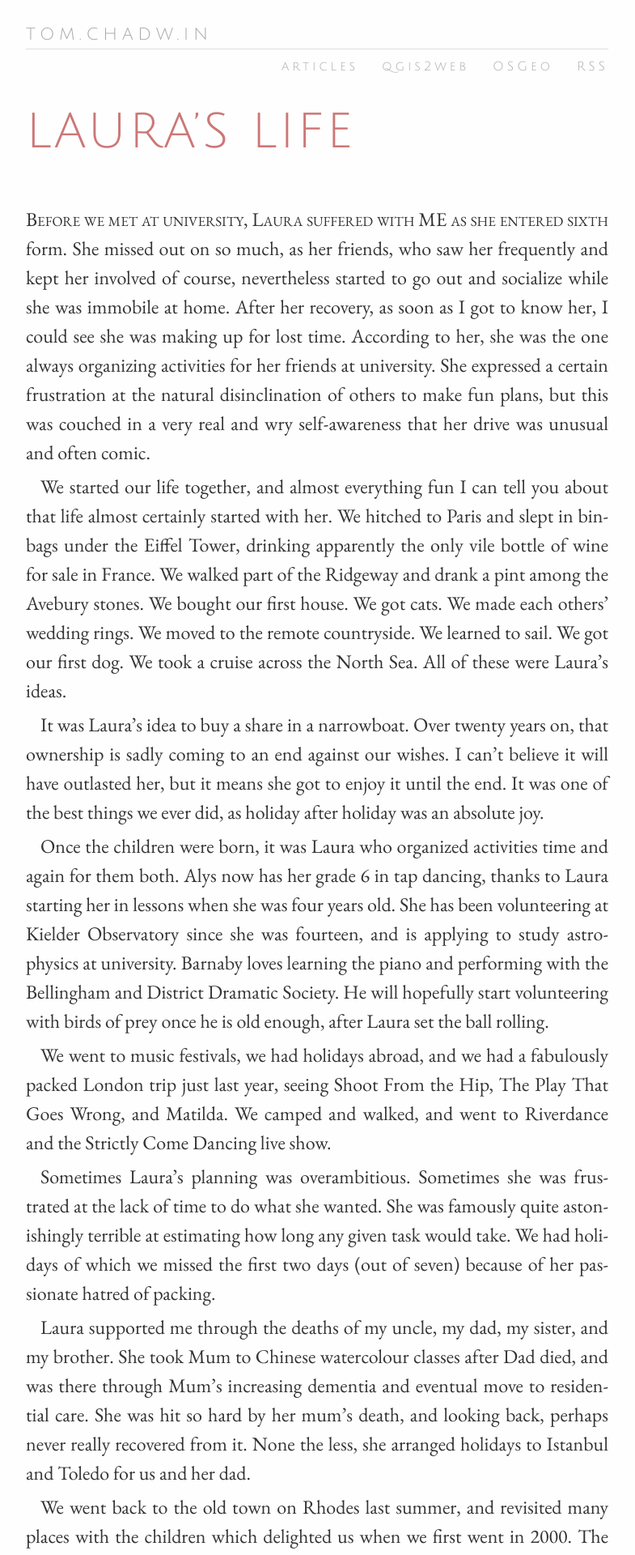
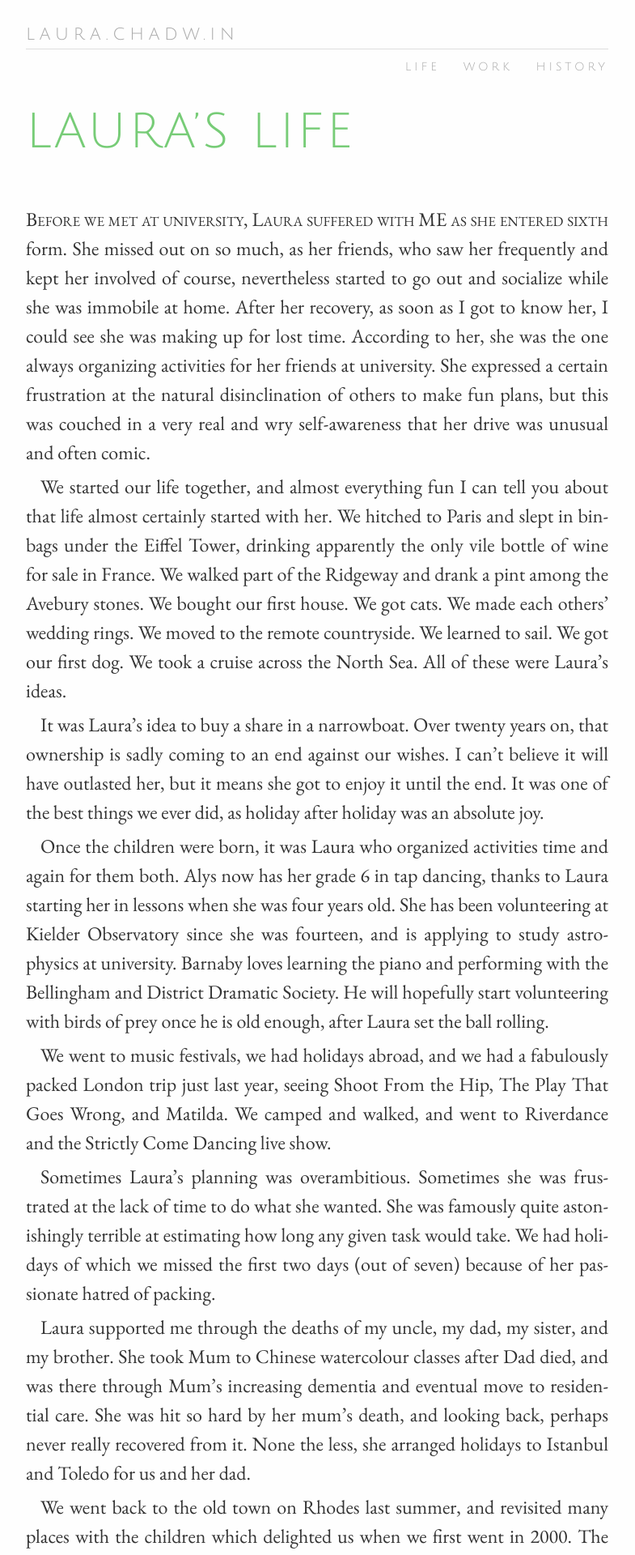
Before and after one commit to tomchadwin/laura.chadw.in, a Jekyll site: the page built from README.md, in a window 1280 px wide. Shown: the top 1920 px of the page at 81% size, without its empty margins (248-1033 px from the left). Built offline with Jekyll 4.4.1, drawn with Linux system fonts in a browser that asks for light colours; some web fonts are replaced; our own code applies the rules of GitHub Pages for plain Markdown files.

Commit message:
Layout and style

```diff
--- a/_layouts/default.html
+++ b/_layouts/default.html
@@ -22,13 +22,12 @@
 
     <!-- HEADER -->
     <header>
-        <a href="/">tom.chadw.in</a>
+        <a href="/">laura.chadw.in</a>
         <nav>
             <ul>
-                <li><a href="/articles">articles</a></li>
-                <li><a href="/qgis2web">qgis2web</a></li>
-                <li><a href="/osgeo">OSGeo</a></li>
-                <li><a href="/feed.xml">RSS</a></li>
+                <li><a href="/life">life</a></li>
+                <li><a href="/work">work</a></li>
+                <li><a href="/history">history</a></li>
             </ul>
         </nav>
     </header>
@@ -61,11 +60,7 @@
       </nav>
 {% endif %}
       <p>
-        <a rel="me" href="https://en.osm.town/@tomchadwin">
-            <img src="/assets/pics/mastodon.png" alt="Twitter" /></a>
-        <a href="https://github.com/tomchadwin">
-            <img src="/assets/pics/github.png" alt="Github" /></a>
-        <a href="https://linkedin.com/in/tomchadwin/">
+        <a href="https://www.linkedin.com/in/lauramsole/">
             <img src="/assets/pics/linkedin.png" alt="LinkedIn" /></a>
       </p>
     </footer>
--- a/assets/css/style.scss
+++ b/assets/css/style.scss
@@ -28,7 +28,7 @@ h1 {
     font-size: 250%;
     margin: 0;
     letter-spacing: 0.05em;
-    color: #c77;
+    color: #7c7;
     line-height: 1em;
     margin-bottom: 1em;
 }
@@ -37,7 +37,7 @@ h1, h2 {
 }
 h2, h3 {
     margin: 1.5em 0 0.5em;
-    color: #b66;
+    color: #6b6;
 }
 h1 + p, h2 + p, h1 + figure + p, header + figure + p {
     text-indent: 0;
@@ -46,7 +46,7 @@ h1 + p, h2 + p, h1 + figure + p, header + figure + p {
     font-size: 2.5em;
     float: left;
     padding: 0.15em;
-    color: #d99;
+    color: #9d9;
     padding-right: 0.1em;
     font-weight: normal;
     font-family: 'Julius Sans One';
@@ -80,7 +80,7 @@ em {
 }
 a {
     text-decoration: none;
-    color: #c77;
+    color: #7c7;
 }
 blockquote {
     margin-block-start: 1em;
@@ -196,7 +196,7 @@ footer nav div:first-child a::before {
     width: 2em;
     margin-left: -2em;
     content: url('/assets/pics/hand-left.svg');
-    color: #c77;
+    color: #7c7;
 }
 nav div + div {
     padding-right: 1em;
@@ -207,7 +207,7 @@ nav div + div a::after {
     width: 2em;
     margin-right: -2em;
     content: url('/assets/pics/hand-right.svg');
-    color: #c77;
+    color: #7c7;
 }
 footer > nav {
     padding-bottom: 2em;
@@ -303,10 +303,10 @@ embed {
     font-family: 'Julius Sans One', sans-serif;
     font-size: 150%;
     letter-spacing: 0.05em;
-    color: #c77;
+    color: #7c7;
     line-height: 1em;
     text-transform: uppercase;
-    color: #b66;
+    color: #6b6;
 }
 #articleList p {
     text-align: justify;
```
